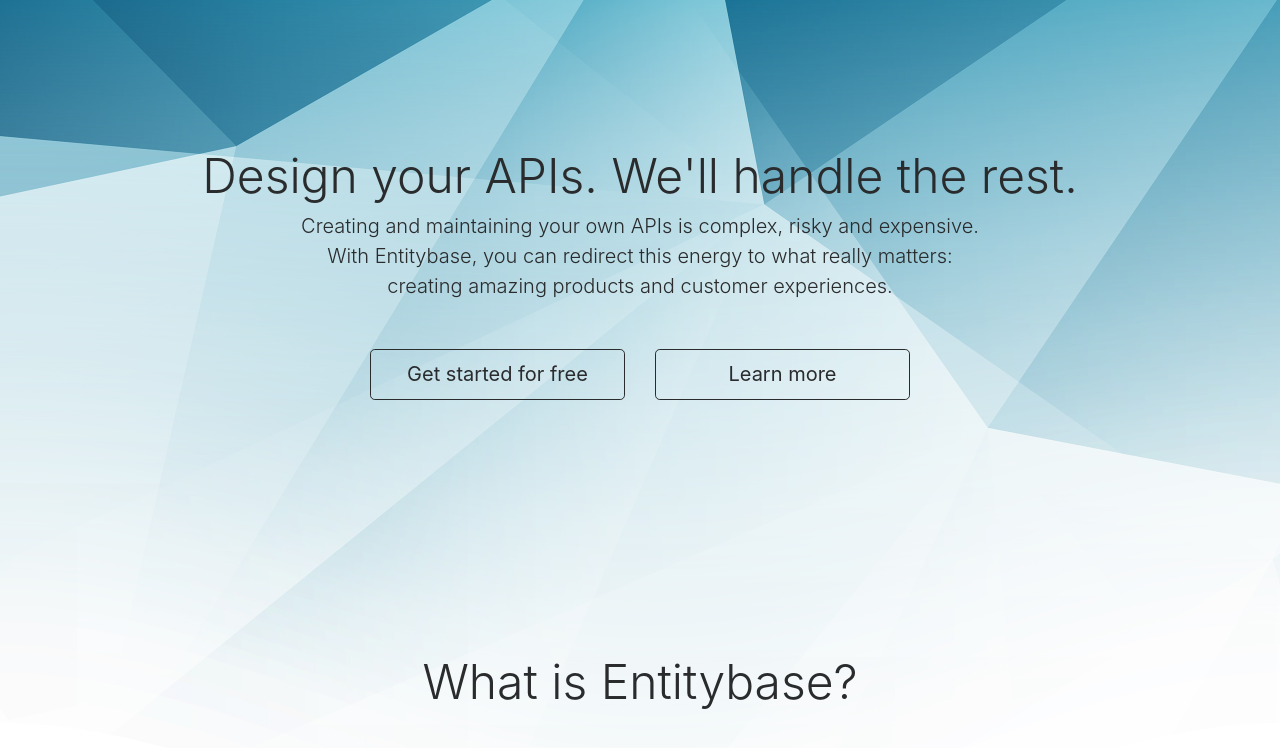
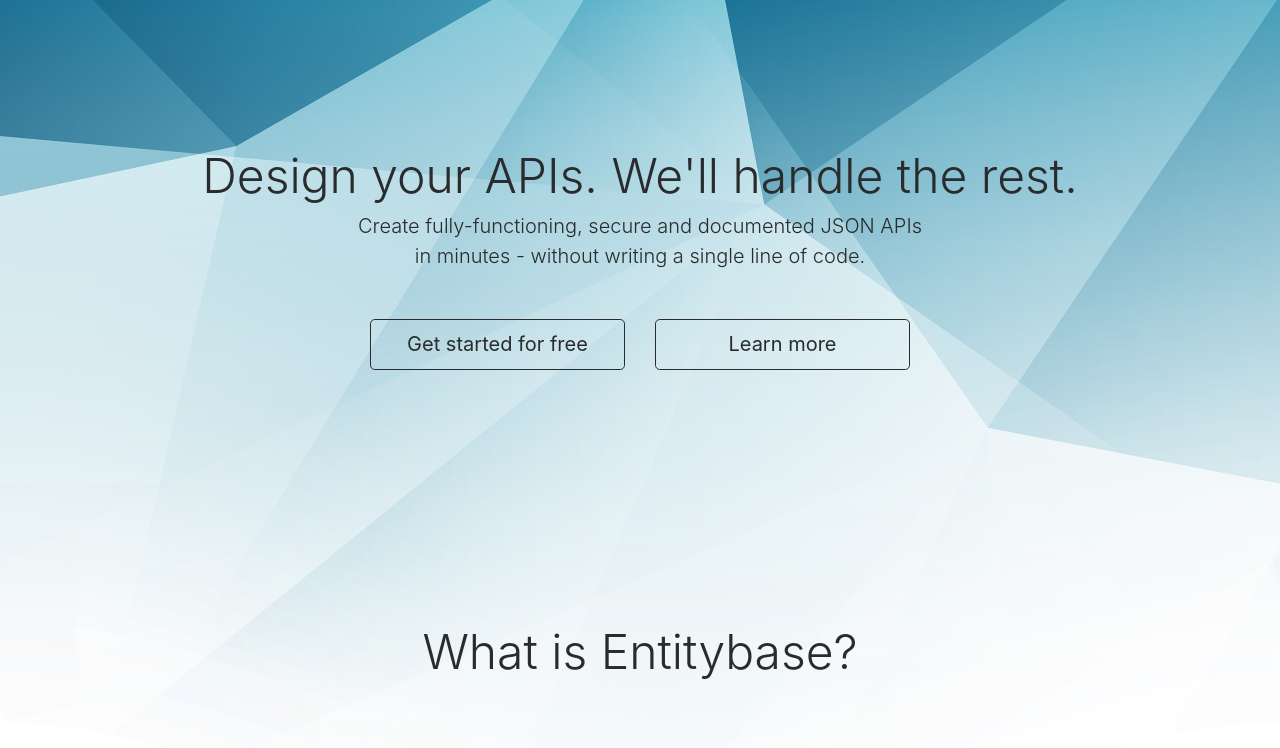
Before and after one commit to entitybase/entitybase.github.io, a plain HTML site: page index.html in a window 1280 px wide. Shown: the part 88-836 px from the top of the page. Drawn offline with nearby package versions, Linux system fonts and the light colour scheme; grey boxes are pictures that could not be loaded.

Commit message:
UVP changes

```diff
--- a/index.html
+++ b/index.html
@@ -31,11 +31,7 @@
         <div class="container">
           <h1 class="sr-only">Entitybase</h1>
           <h2 class="jumbotron-heading display-5">Design your APIs. We'll handle the rest.</h2>
-          <p class="lead mb-5">
-            Creating and maintaining your own APIs is complex, risky and expensive.<br>
-            With Entitybase, you can redirect this energy to what really matters:<br>
-            creating amazing products and customer experiences.
-          </p>
+          <p class="lead mb-5">Create fully-functioning, secure and documented JSON APIs <br> in minutes - without writing a single line of code.</p>
           <div class="row justify-content-center">
             <div class="col-lg-3 col-md-4 col-sm-6 mb-4">
               <a class="btn btn-secondary btn-outline-secondary btn-block btn-lg" href="https://dashboard.entitybase.io/users/sign_up" target="_blank">Get started for free</a>
```
